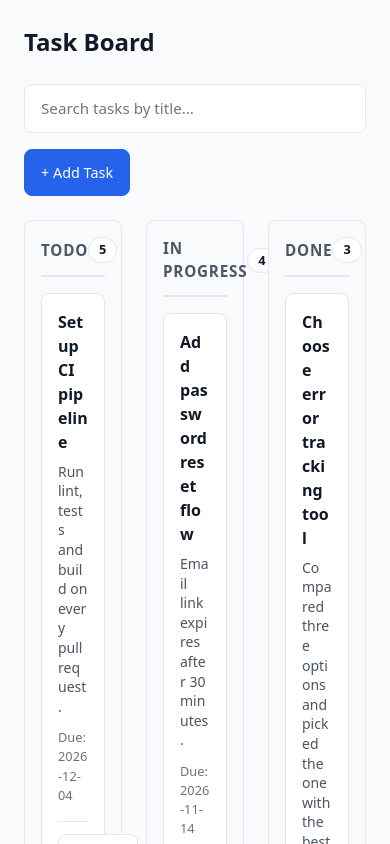
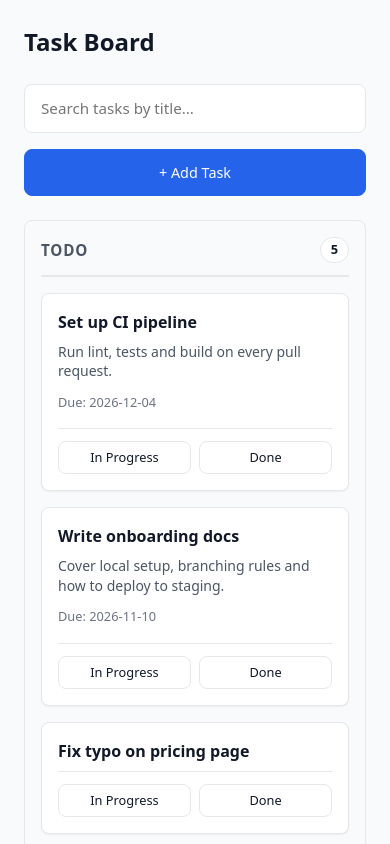
Before and after one commit to kavindu-udara/NoLoopTech-Kanban-Board, a Next.js app: page / in a window 390 px wide. Shown: the top 844 px of the page. Built offline with nearby package versions, Linux system fonts and the light colour scheme.

Commit message:
feat:make styles responsive for small screens

```diff
--- a/src/app/page.module.css
+++ b/src/app/page.module.css
@@ -281,3 +281,22 @@
   background-color: var(--color-primary-hover);
   border-color: var(--color-primary-hover);
 }
+
+/* responsive */
+@media (max-width: 767px) {
+  .board {
+    flex-direction: column;
+  }
+
+  .column {
+    width: 100%;
+  }
+
+  .controls {
+    flex-direction: column;
+  }
+
+  .searchInput {
+    width: 100%;
+  }
+}
```
